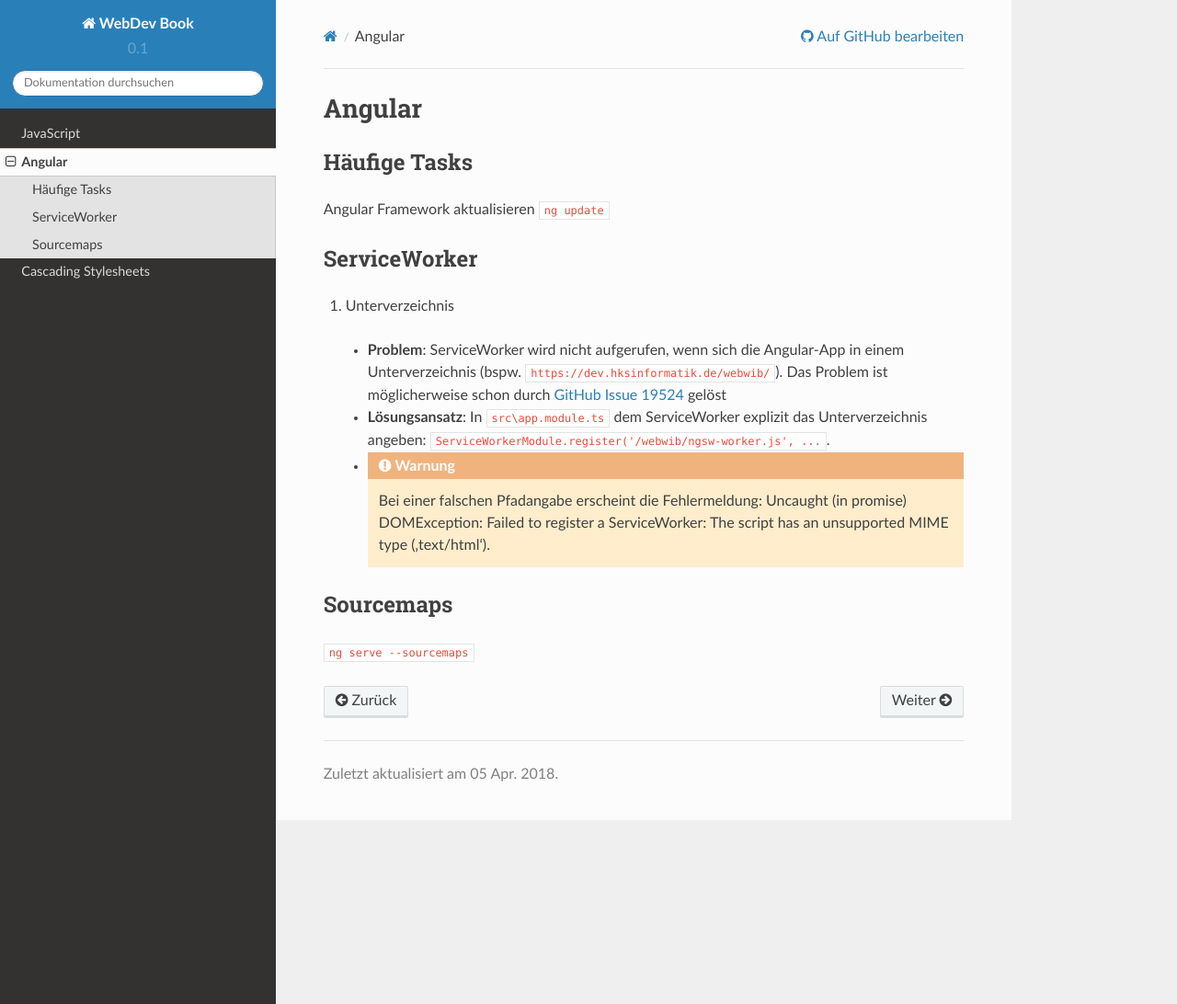
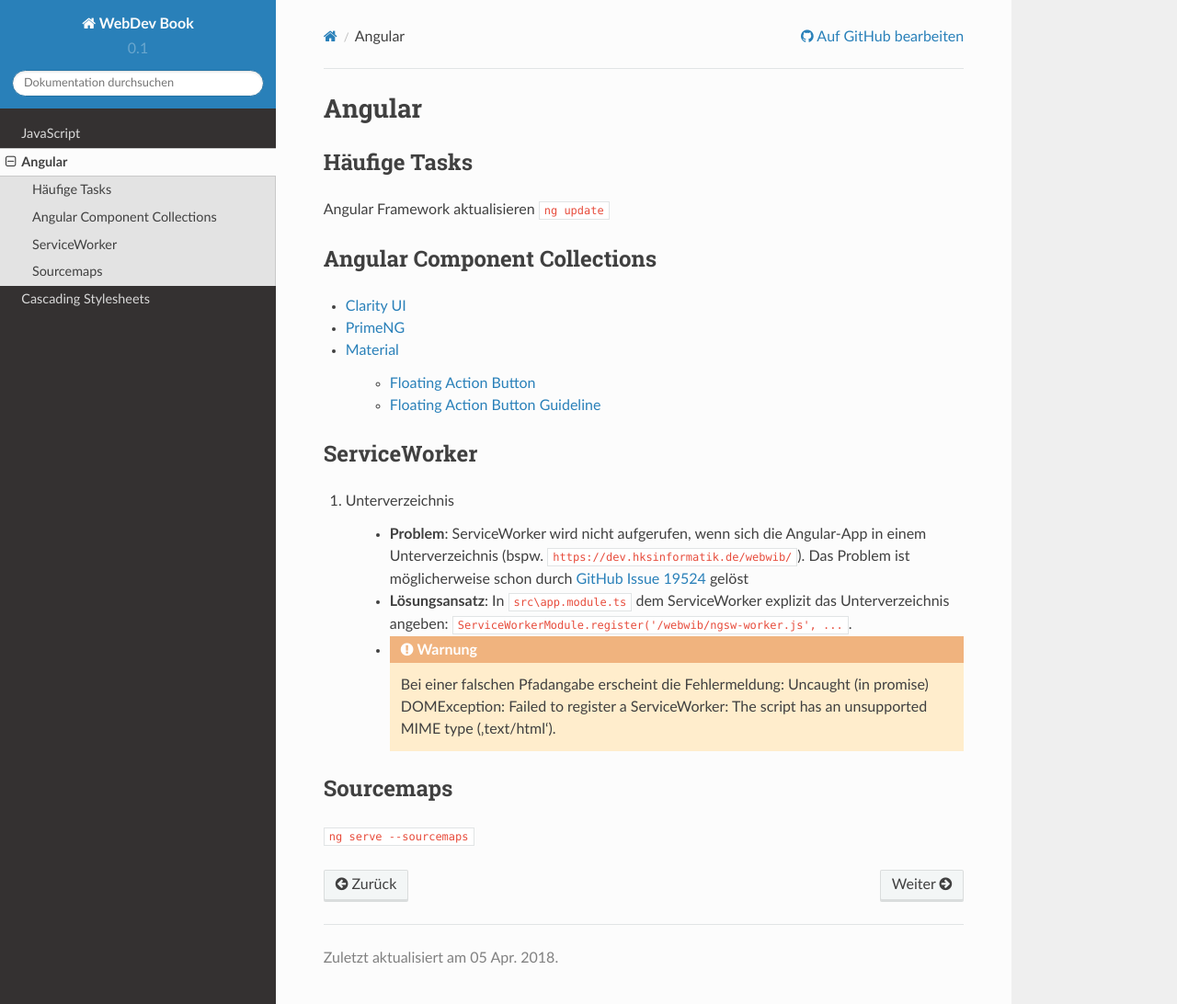
Before and after one commit to scholchr/webdevbook, a Sphinx documentation site: the page built from source/angular.rst, in a window 1280 px wide and 1092 px high. Shown: the whole window at 92% size. Built offline with Sphinx 7.4.7 and the Read the Docs theme 2.0.0, drawn with Linux system fonts in a browser that asks for light colours.

Commit message:
Component Collections

```diff
--- a/changelog.md
+++ b/changelog.md
@@ -13,6 +13,7 @@
 -- Promise
 -- Oberservable
 - Angular Basics
+-- Component Collections
 -- Service Worker im Unterverzeichnis
 - CSS
 -- Properties vergleichen
--- a/source/angular.rst
+++ b/source/angular.rst
@@ -10,16 +10,31 @@
 Angular Framework aktualisieren ``ng update``
 
 
+Angular Component Collections
+=============================
+
+* `Clarity UI <https://vmware.github.io/clarity/documentation/>`_
+
+* `PrimeNG <https://www.primefaces.org/primeng/>`_
+
+* `Material <https://material.io>`_
+
+    * `Floating Action Button <https://material.io/components/web/catalog/buttons/floating-action-buttons/>`_
+
+    * `Floating Action Button Guideline <https://material.io/guidelines/components/buttons-floating-action-button.html>`_
+
+
 ServiceWorker
 =============
 
 #. Unterverzeichnis
 
- - **Problem**: ServiceWorker wird nicht aufgerufen, wenn sich die Angular-App in einem Unterverzeichnis (bspw. ``https://dev.hksinformatik.de/webwib/``). Das Problem ist möglicherweise schon durch `GitHub Issue 19524 <https://github.com/angular/angular/issues/19524>`_ gelöst
+    * **Problem**: ServiceWorker wird nicht aufgerufen, wenn sich die Angular-App in einem Unterverzeichnis (bspw. ``https://dev.hksinformatik.de/webwib/``). Das Problem ist möglicherweise schon durch `GitHub Issue 19524 <https://github.com/angular/angular/issues/19524>`_ gelöst
 
- - **Lösungsansatz**: In ``src\app.module.ts`` dem ServiceWorker explizit das Unterverzeichnis angeben: ``ServiceWorkerModule.register('/webwib/ngsw-worker.js', ...``.
+    * **Lösungsansatz**: In ``src\app.module.ts`` dem ServiceWorker explizit das Unterverzeichnis angeben: ``ServiceWorkerModule.register('/webwib/ngsw-worker.js', ...``.
 
- - .. warning:: Bei einer falschen Pfadangabe erscheint die Fehlermeldung: Uncaught (in promise) DOMException: Failed to register a ServiceWorker: The script has an unsupported MIME type ('text/html').
+    * .. warning:: Bei einer falschen Pfadangabe erscheint die Fehlermeldung: Uncaught (in promise) DOMException: Failed to register a ServiceWorker: The script has an unsupported MIME type ('text/html').
+
 
 Sourcemaps
 ==========
```
